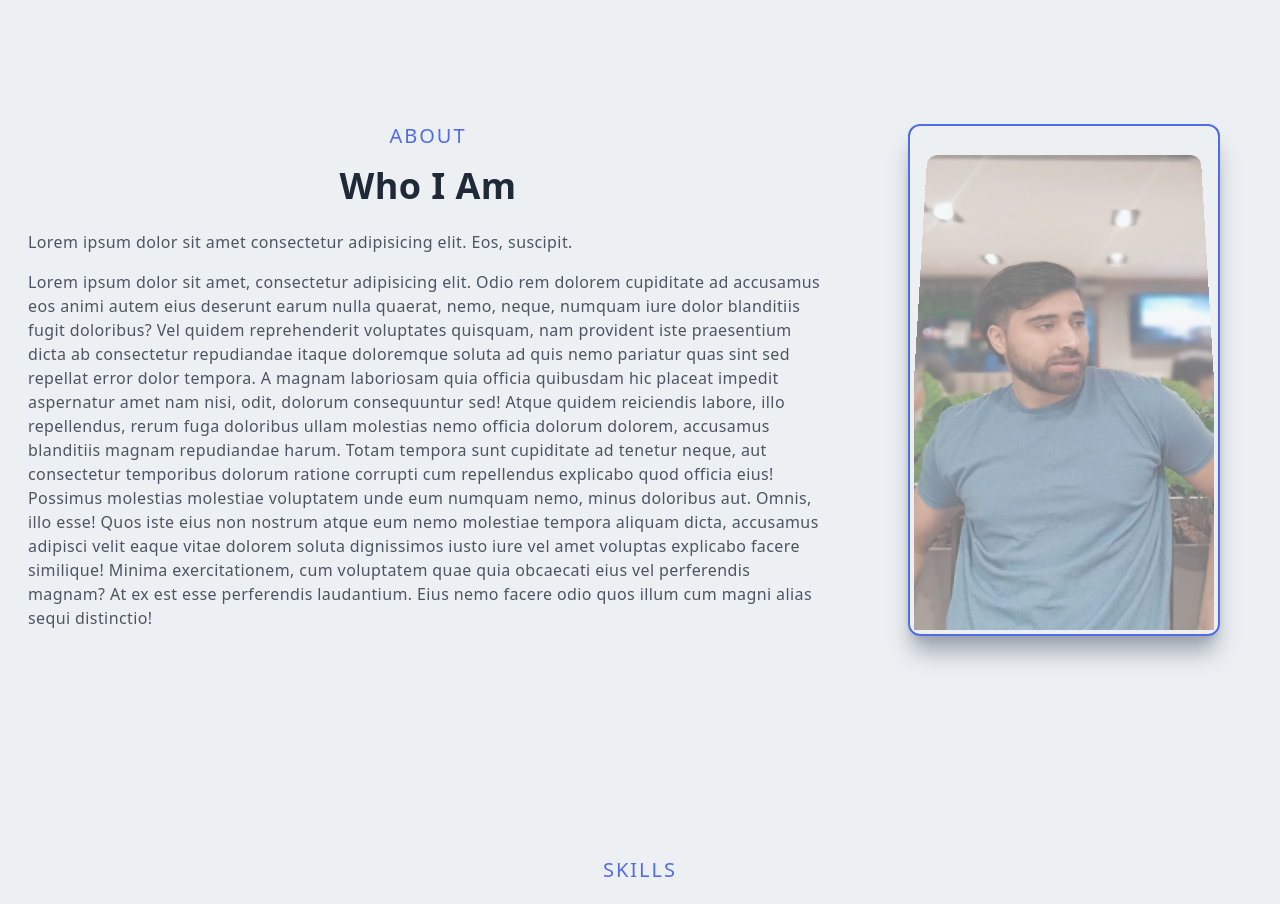
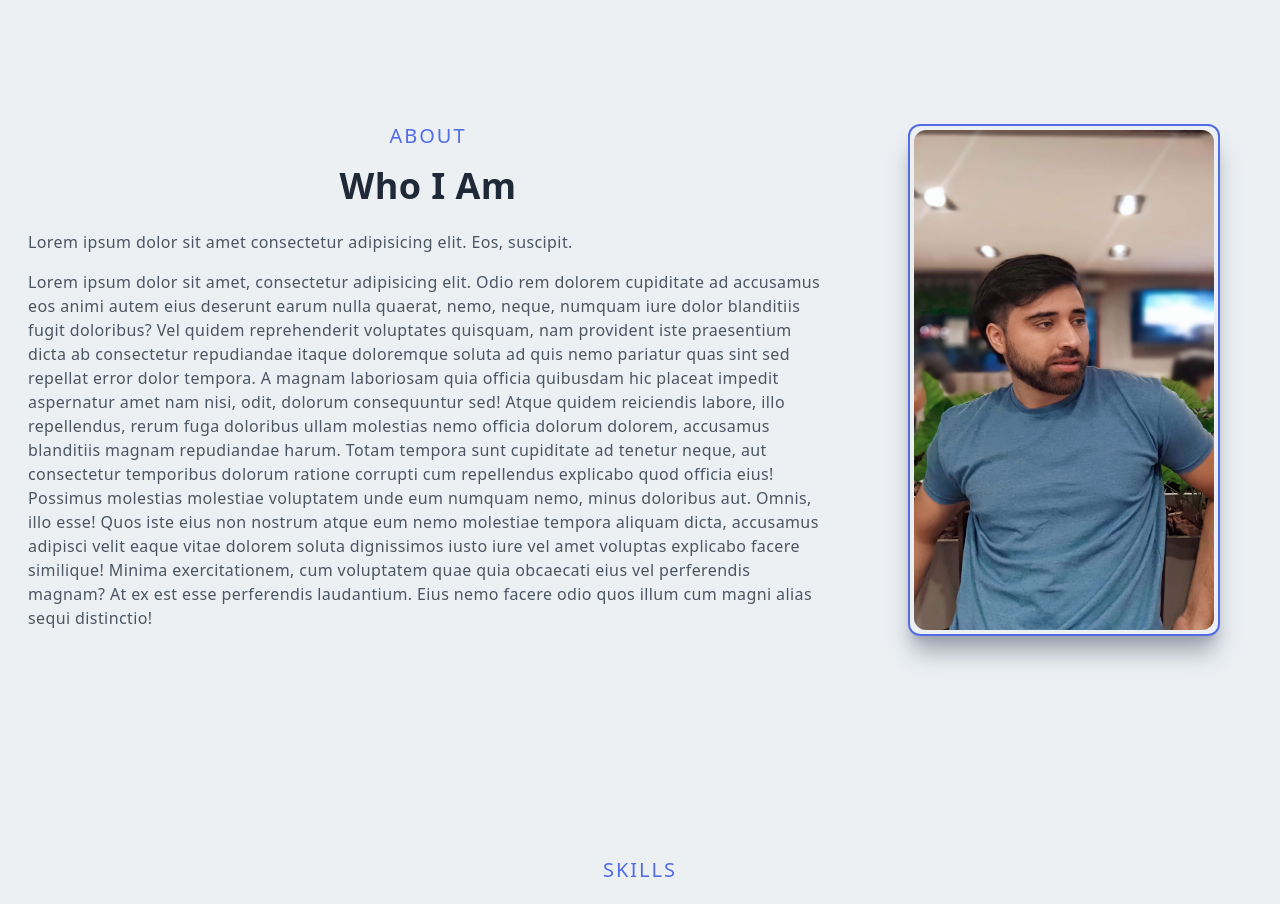
Before and after one commit to Matiaspp96/portfolio, a Next.js app: page / in a window 1280 px wide. Shown: the part 840-1744 px from the top of the page. Built offline with nearby package versions, Linux system fonts and the light colour scheme.

Commit message:
almost all

```diff
--- a/components/About/About.jsx
+++ b/components/About/About.jsx
@@ -39,9 +39,9 @@ const About = () => {
 					</p>
 				</div>
 				<div className='w-auto h-auto m-auto border-2 border-[#516ce5] shadow-xl shadow-gray-400 rounded-xl flex items-center justify-center p-1 hover:border-sky-300 hover:scale-105 ease-in duration-300'>
-					{/* Image className='rounded-xl' */}
+					{/* Image className='rounded-xl animate-[flipX_2s_ease-out_infinite]' */}
 					<Image
-						className='rounded-xl animate-[flipX_2s_ease-out_infinite]'
+					className='rounded-xl'
 						src={Me}
 						alt='Matias Picture'
 						width={300}
--- a/pages/dogs.jsx
+++ b/pages/dogs.jsx
@@ -65,8 +65,8 @@ const dogs = () => {
 					</div>
 					<div className='col-span-4 md:col-span-1 shadow-xl shadow-gray-400 rounded-xl p-4'>
 						<div className='p-2'>
+								<p className='text-center font-bold pb-2'>Technologies</p>
 							<div className='grid grid-cols-3 md:grid-cols-1'>
-								<p className='text-center font-bold pb-2'>Technologies</p>
 								<p className='text-gray-600 py-2 flex items-center'>
 									<IoLogoJavascript className='mr-2' /> JavaScript{' '}
 								</p>
```
